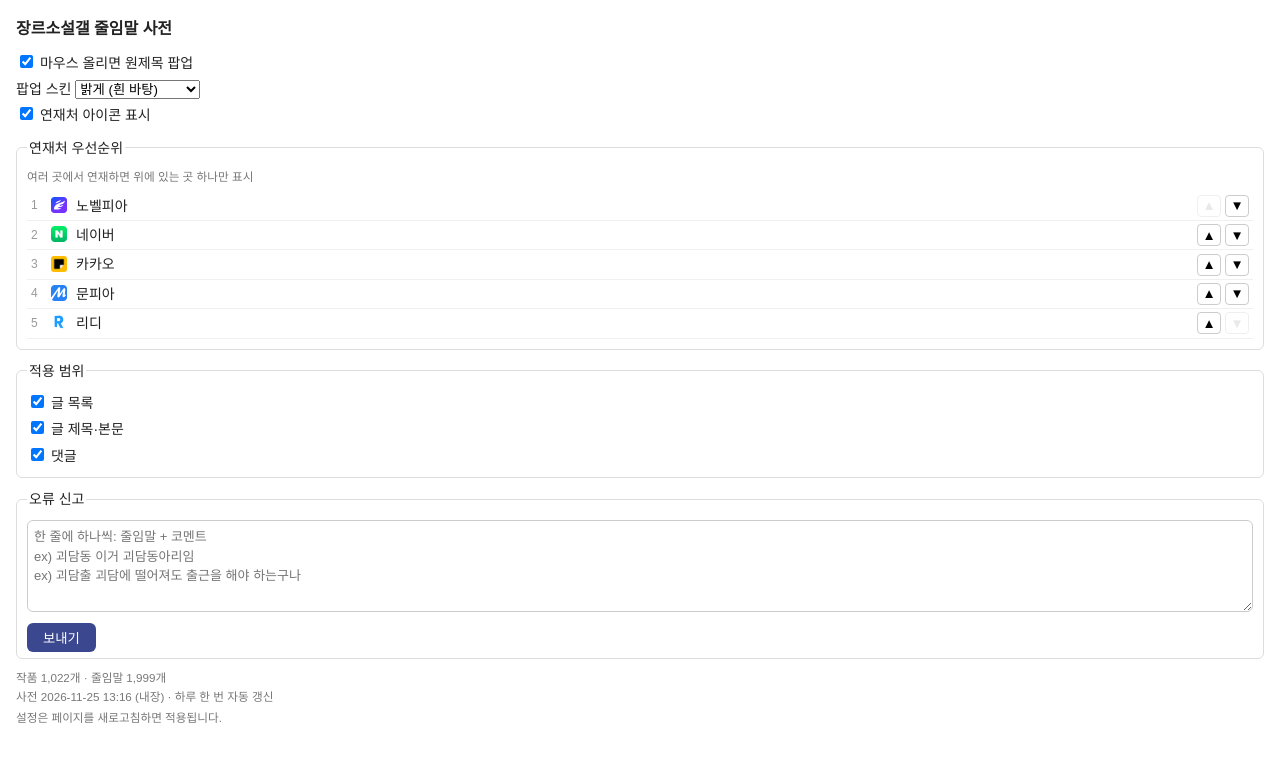
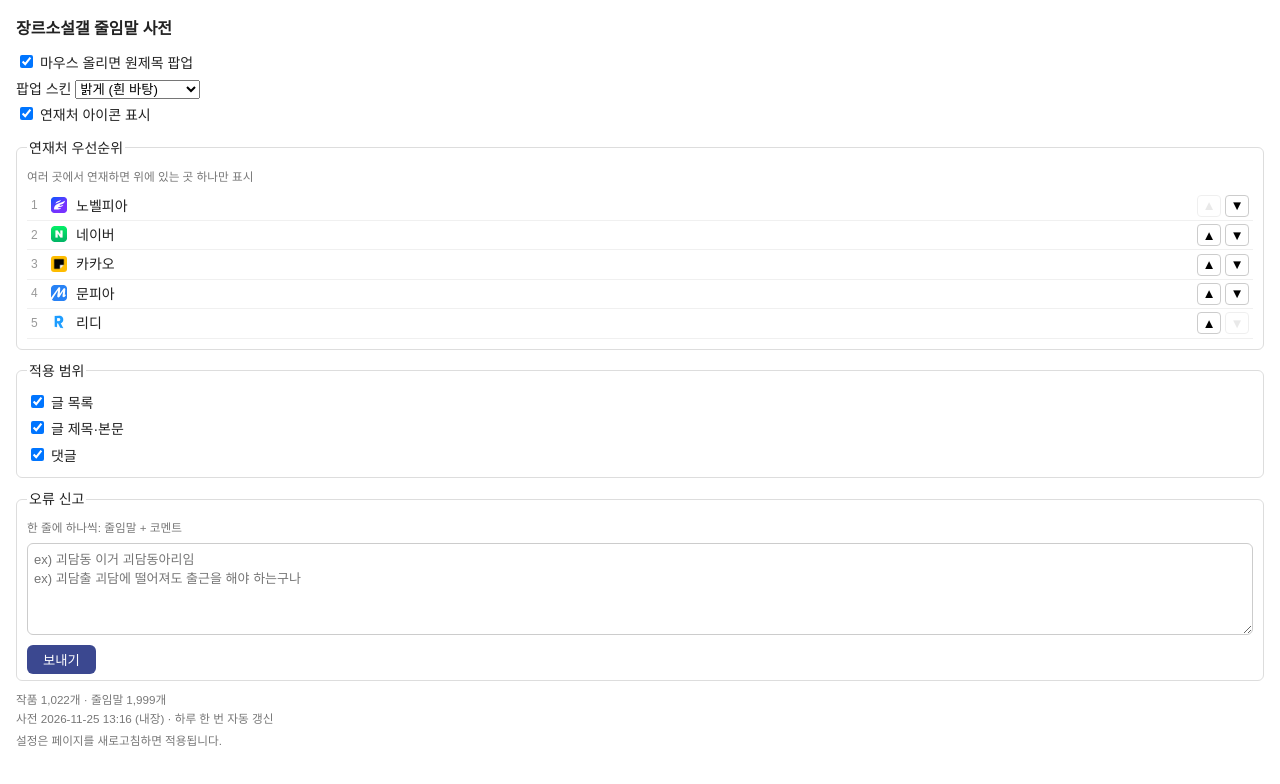
Before and after one commit to Janggal-C/dc-completed-novels, a browser extension: page extension/options.html in a window 1280 px wide. Drawn offline with Linux system fonts and the light colour scheme.

Commit message:
확장 v0.18: 신고 안내는 칸 밖, 예시는 칸 안
Co-Authored-By: Claude Opus 5.5 <noreply@anthropic.com>
Claude-Session: https://claude.ai/code/session_01HzEPZphR7cnC13b5KZqvsP

```diff
--- a/extension/options.html
+++ b/extension/options.html
@@ -39,7 +39,8 @@ textarea{width:100%;box-sizing:border-box;font:13px/1.5 "Malgun Gothic",sans-ser
 <label><input type="checkbox" id="comment"> 댓글</label>
 </fieldset>
 <fieldset><legend>오류 신고</legend>
-<textarea id="fr" rows="4" placeholder="한 줄에 하나씩: 줄임말 + 코멘트&#10;ex) 괴담동 이거 괴담동아리임&#10;ex) 괴담출 괴담에 떨어져도 출근을 해야 하는구나"></textarea>
+<small>한 줄에 하나씩: 줄임말 + 코멘트</small>
+<textarea id="fr" rows="4" placeholder="ex) 괴담동 이거 괴담동아리임&#10;ex) 괴담출 괴담에 떨어져도 출근을 해야 하는구나"></textarea>
 <button id="fs">보내기</button> <small id="fm"></small>
 </fieldset>
 <div id="info" class="info"><small id="info1"></small><small id="info2"></small></div>
```
Also changed, not shown: extension/manifest.json.
